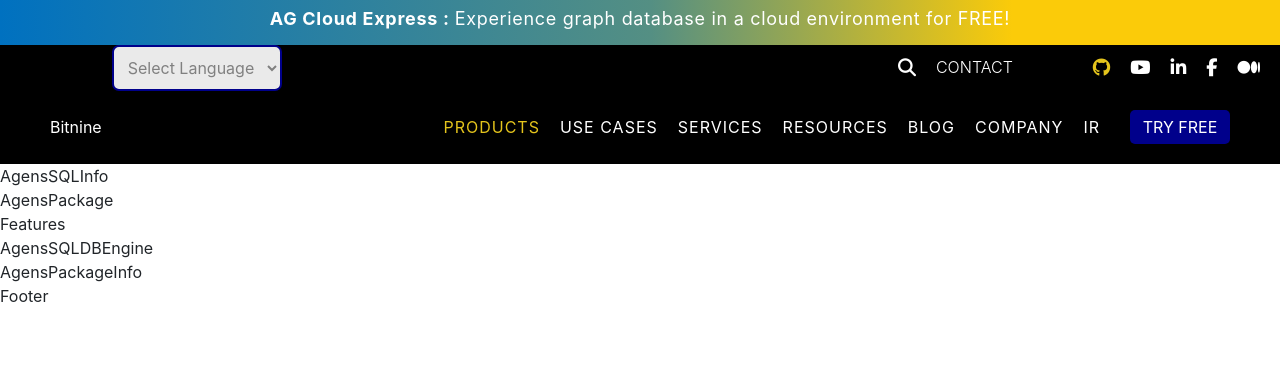
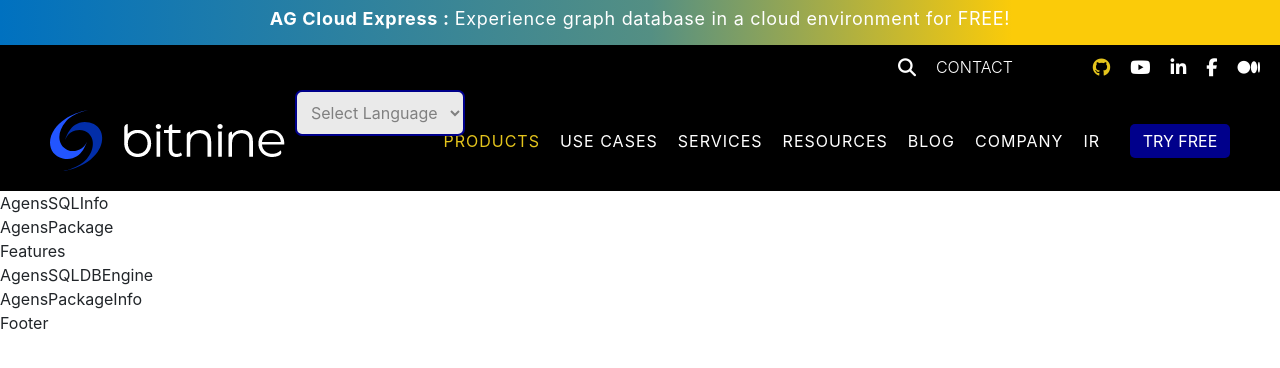
Before and after one commit to wamae-ndiritu/bitnine-clone, a React (Create React App) app: page / in a window 1280 px wide. Shown: the top 368 px of the page. Built offline with nearby package versions, Linux system fonts and the light colour scheme.

Commit message:
Add bitnine logo

```diff
--- a/src/index.scss
+++ b/src/index.scss
@@ -187,7 +187,7 @@
             padding: 10px;
             cursor: pointer;
             position: absolute;
-            top: 45px;
+            top: 90px;
 
             &:focus{
               outline: none;
--- a/src/sections/Header.jsx
+++ b/src/sections/Header.jsx
@@ -60,7 +60,7 @@
         </div>
         <div className='navbar-row'>
           <div className='logo-cont'>
-            Bitnine
+            <img src='/assets/bitnine-logo_.png' alt='logo' />
             <select className='lan-btn'>
               <option>Select Language</option>
               <option>English</option>
```
